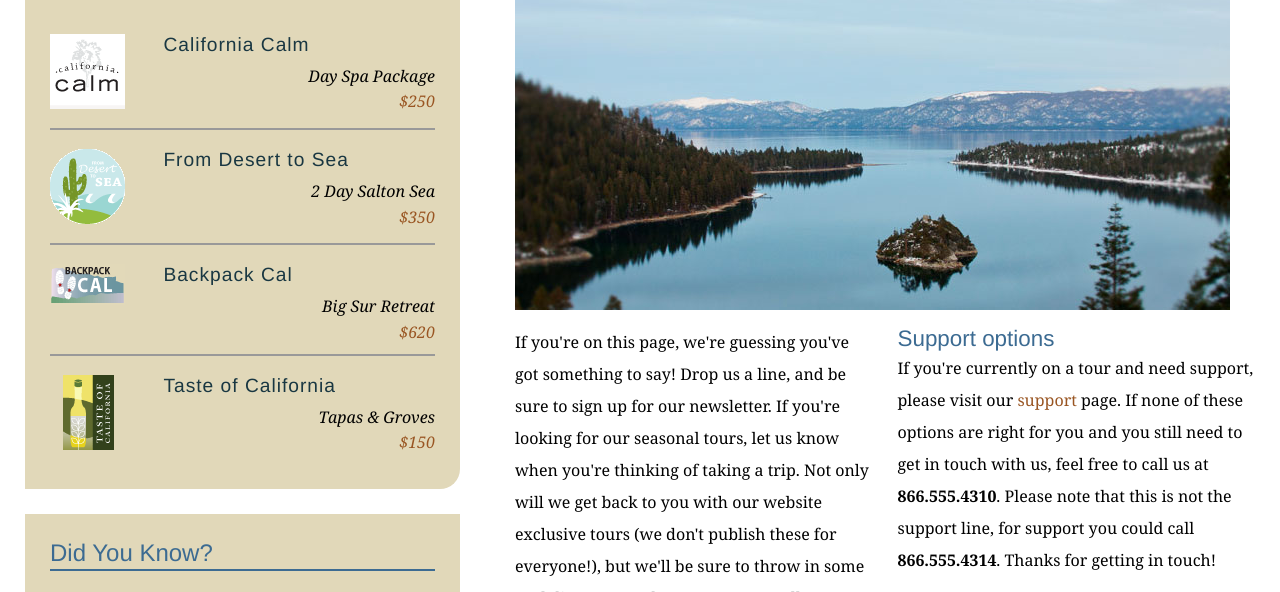
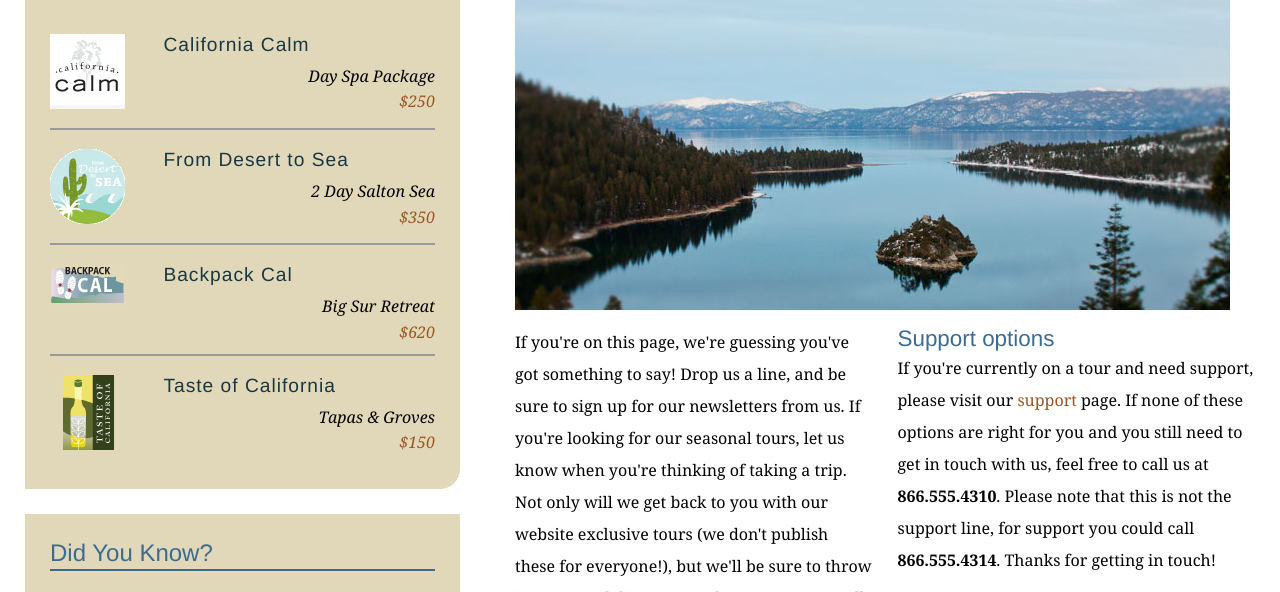
Before and after one commit to Papontecs/explore_california, a plain HTML site: page contact.html in a window 1280 px wide. Shown: the part 342-934 px from the top of the page. Drawn offline with Linux system fonts and the light colour scheme.

Commit message:
Changed contact text with newsletter

```diff
--- a/contact.html
+++ b/contact.html
@@ -68,7 +68,7 @@
           <h1>Get in touch</h1>
           <img src="assets/images/emerald_bay.jpg" alt="Beautiful Lake Tahoe" class="articleImage" />
           <div class="multiCol">
-            <p>If you're on this page, we're guessing you've got something to say! Drop us a line, and be sure to sign up for our newsletter. If you're looking for our seasonal tours,  let us know when you're thinking of taking a trip. Not only will we get back to you with our website exclusive tours (we don't publish these for everyone!), but we'll be sure to throw in some cool discounts and tour extras as well.</p>
+            <p>If you're on this page, we're guessing you've got something to say! Drop us a line, and be sure to sign up for our newsletters from us. If you're looking for our seasonal tours,  let us know when you're thinking of taking a trip. Not only will we get back to you with our website exclusive tours (we don't publish these for everyone!), but we'll be sure to throw in some cool discounts and tour extras as well.</p>
 
             <h2>Support options</h2>
             <p>If you're currently on a tour and need support, please visit our <a href="support.html">support</a> page. If none of these options are right for you and you still need to get in touch with us, feel free to call us at<span class="phone"> <strong>866.555.4310</strong>. Please note that this is not the support line, for support you could call </span><strong>866.555.4314</strong>. Thanks for getting in touch!</p>
```
